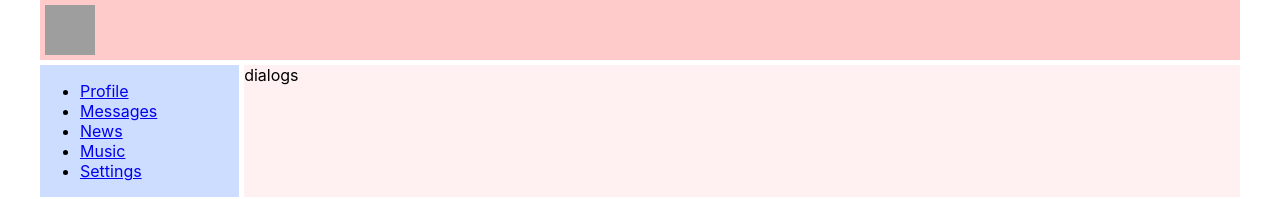
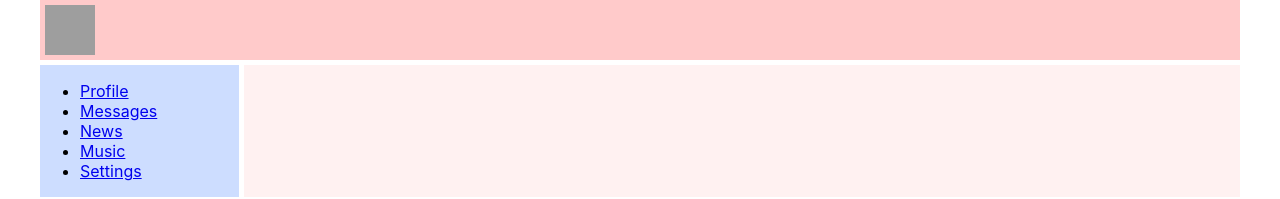
Before and after one commit to YanaSezko/App_samurai_TypeScript, a React (Create React App) app: page / in a window 1280 px wide. Shown: the top 199 px of the page. Built offline with nearby package versions, Linux system fonts and the light colour scheme; grey boxes are pictures that could not be loaded.

Commit message:
19.Route

```diff
--- a/src/App.tsx
+++ b/src/App.tsx
@@ -5,18 +5,20 @@
 import Profile from "./components/Profile/Profile";
 import Dialogs from "./components/Dialogs/Dialogs";
 import s from "./components/Profile/Profile.module.css";
-
+import {BrowserRouter, Route} from "react-router-dom";
 
 const App = () => {
     return (
+        <BrowserRouter>
             <div className="app-wrapper">
                 <Header/>
                 <Navbar/>
                 <main className='app-wrapper-content'>
-                {/*<Profile/>*/}
-                <Dialogs/>
+                    <Route path='/profile' component={Profile}/>
+                    <Route path='/dialogs' component={Dialogs}/>
                 </main>
             </div>
+        </BrowserRouter>
     )
 }
 
--- a/src/components/Navbar/Navdar.tsx
+++ b/src/components/Navbar/Navdar.tsx
@@ -5,8 +5,8 @@
     return(
         <nav className={s.nav}>
             <ul>
-                <li><a href="#">Profile</a></li>
-                <li><a href="#">Messages</a></li>
+                <li><a href="/profile">Profile</a></li>
+                <li><a href="/dialogs">Messages</a></li>
                 <li><a href="#">News</a></li>
                 <li><a href="#">Music</a></li>
                 <li><a href="#">Settings</a></li>
```
Lines whose indentation alone changed are shown as unchanged.
